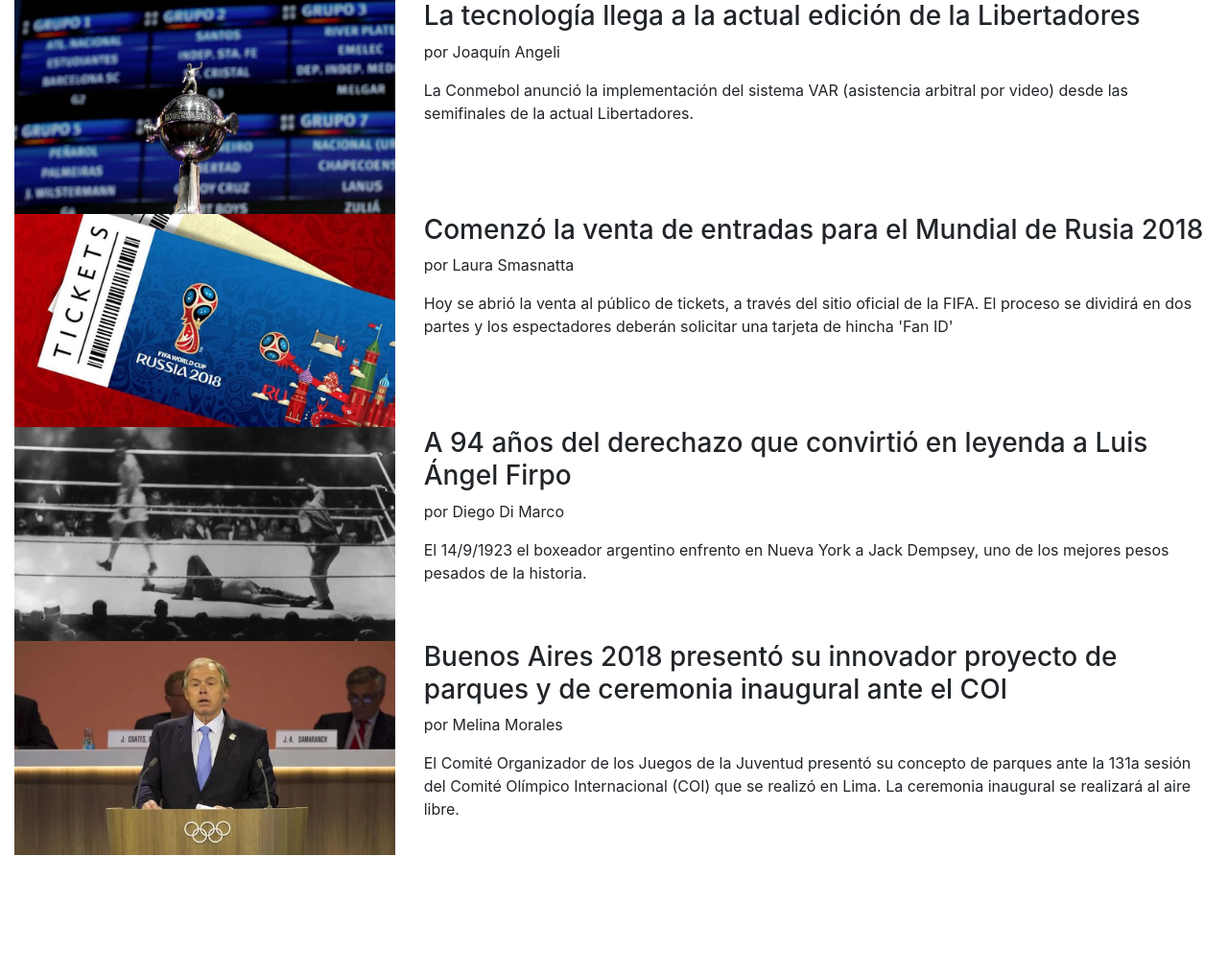
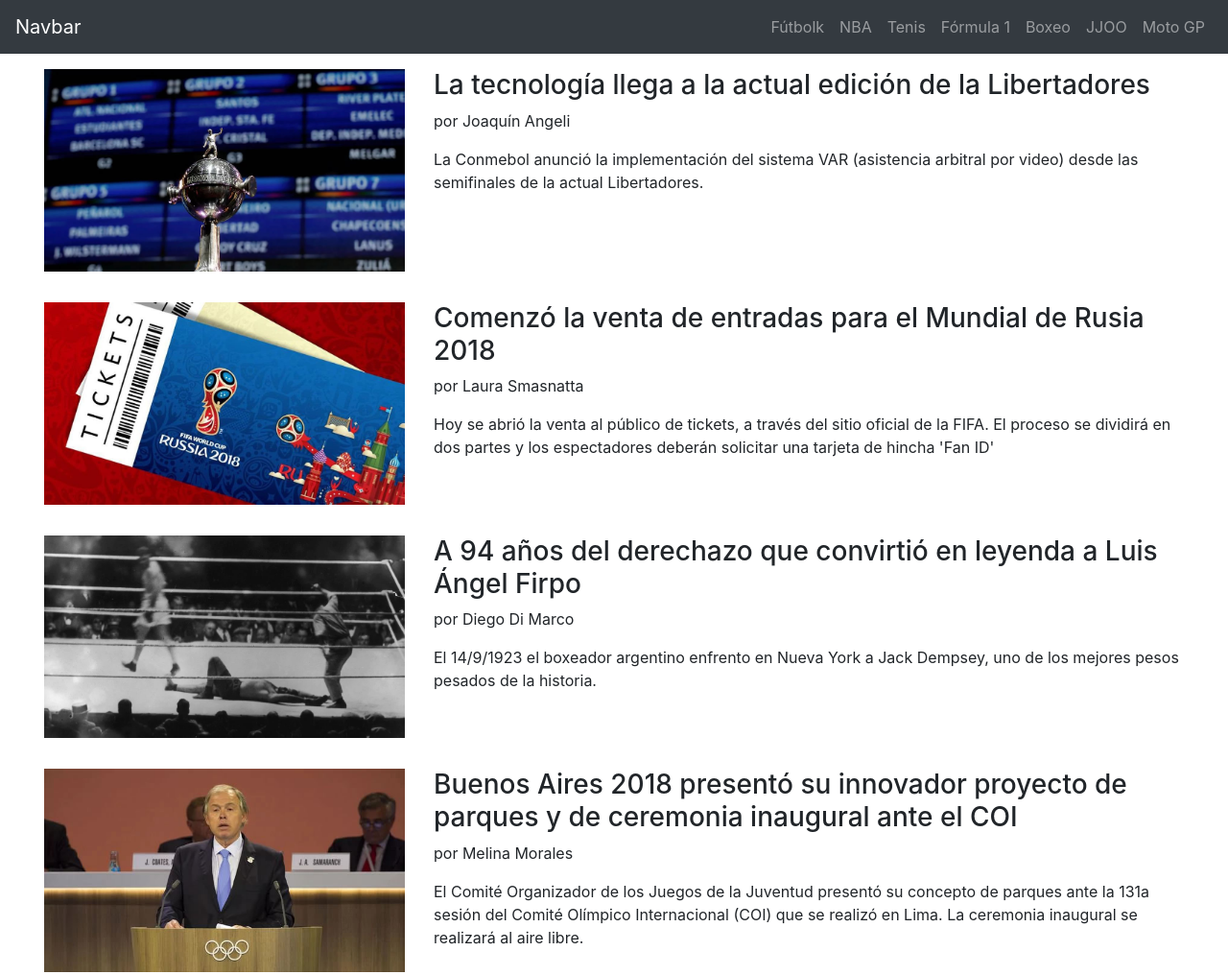
Before and after one commit to ncardaci/PWFE-M1-03, a plain HTML site: page index.html in a window 1280 px wide. Shown: the whole page at 96% size. Before the commit the page ends 891 px from the top, so only its background shows below. Drawn offline with nearby package versions, Linux system fonts and the light colour scheme.

Commit message:
Maquetando la barra de Navegacion

```diff
--- a/index.html
+++ b/index.html
@@ -11,10 +11,42 @@
     <title>DeporteXtremo</title>
   </head>
   <body>
-
+    <!-- Inicio Menu-->
+    <nav class="navbar navbar-expand-lg navbar-dark bg-dark">
+      <a class="navbar-brand" href="#">Navbar</a>
+      <button class="navbar-toggler" type="button" data-toggle="collapse" data-target="#menu" aria-controls="menu" aria-expanded="false" aria-label="Toggle navigation">
+        <span class="navbar-toggler-icon"></span>
+      </button>
+      <div class="collapse navbar-collapse" id="menu">
+        <ul class="navbar-nav ml-lg-auto">
+          <li class="nav-item">
+            <a class="nav-link" href="#">Fútbolk</a>
+          </li>
+          <li class="nav-item">
+            <a class="nav-link" href="#">NBA</a>
+          </li>
+          <li class="nav-item">
+            <a class="nav-link" href="#">Tenis</a>
+          </li>
+          <li class="nav-item">
+            <a class="nav-link" href="#">Fórmula 1</a>
+          </li>
+          <li class="nav-item">
+            <a class="nav-link" href="#">Boxeo</a>
+          </li>
+          <li class="nav-item">
+            <a class="nav-link" href="#">JJOO</a>
+          </li>
+          <li class="nav-item">
+            <a class="nav-link" href="#">Moto GP</a>
+          </li>
+        </ul>
+      </div>
+    </nav>
+    <!-- Fin Menu-->
     <main class="container-fluid">
       <!-- Inicio Noticia nro 1-->
-      <article class="row">
+      <article class="row py-3 mx-3 border-botton">
         <div class="col-12 col-md-4">
           <img src="img/sorteo-libertadores.jpg" class="img-fluid">
         </div>
@@ -25,7 +57,7 @@
         </div>
       </article>
        <!-- Inicio Noticia nro 2-->
-      <article class="row">
+      <article class="row py-3 mx-3 border-botton">
         <div class="col-12 col-md-4">
           <img src="img/tickets-rusia-mundial.jpg" class="img-fluid">
         </div>
@@ -36,7 +68,7 @@
         </div>
       </article>
        <!-- Inicio Noticia nro 3-->
-      <article class="row">
+      <article class="row py-3 mx-3 border-botton">
         <div class="col-12 col-md-4">
           <img src="img/firpo.jpg" class="img-fluid">
         </div>
@@ -47,7 +79,7 @@
         </div>
       </article>
        <!-- Inicio Noticia nro 4-->
-      <article class="row">
+      <article class="row py-3 mx-3">
         <div class="col-12 col-md-4">
           <img src="img/buenos-aires.jpg" class="img-fluid">
         </div>
```
